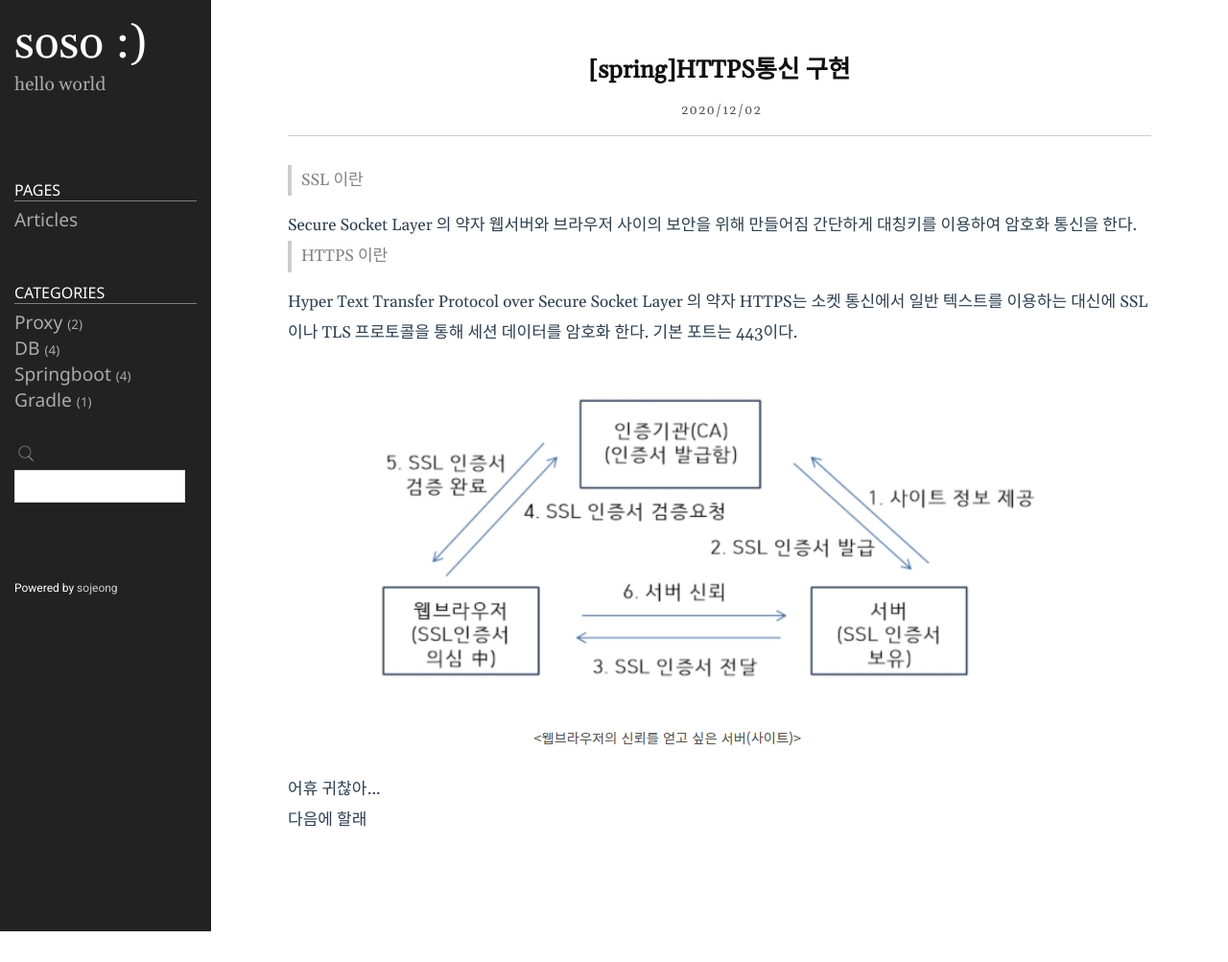
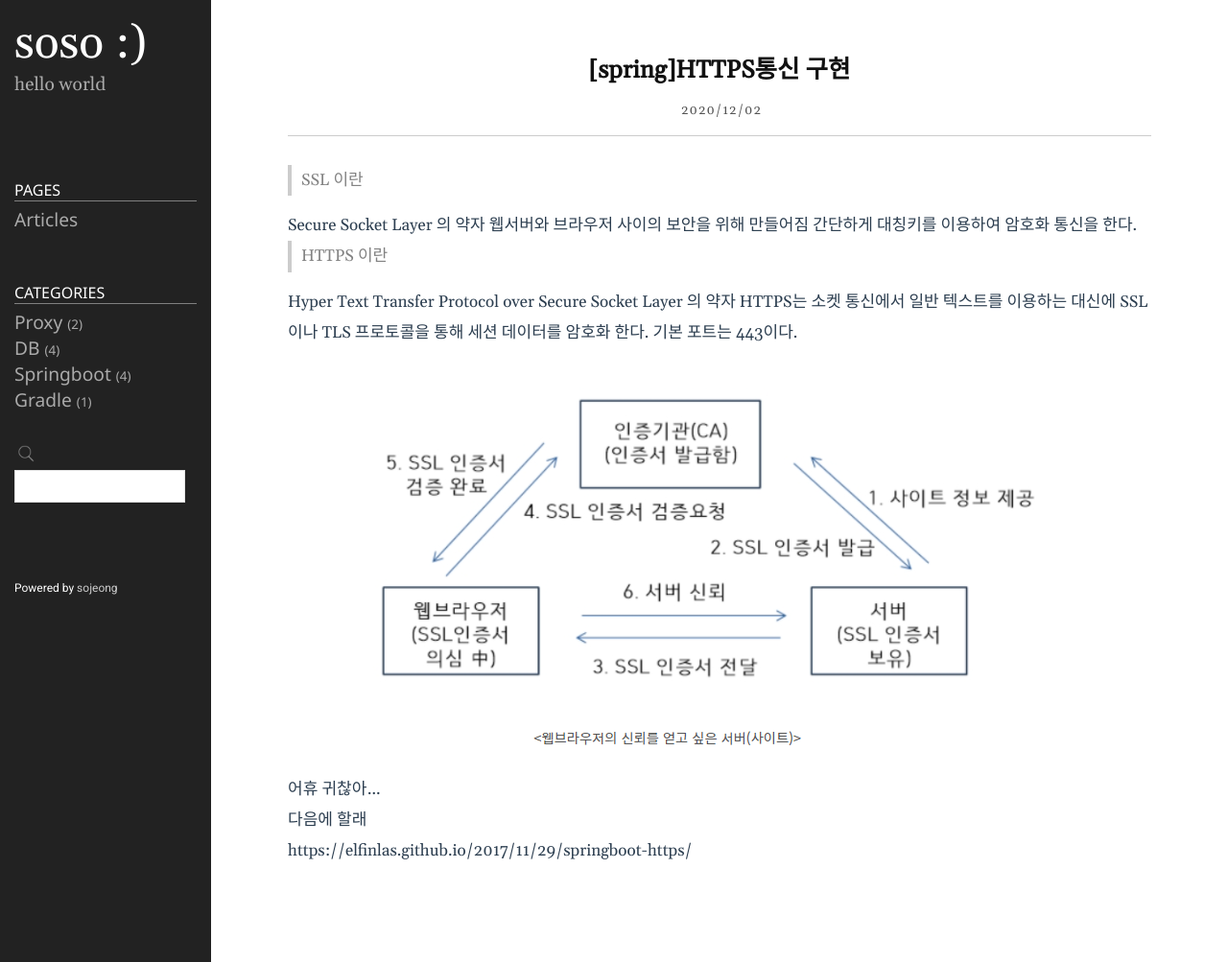
Before and after one commit to sosojeong2/sosojeong2.github.io, a Jekyll site: the page built from _posts/2020-12-02-https.markdown, in a window 1280 px wide. Shown: the whole page at 96% size. Built offline with Jekyll 4.4.1, drawn with Linux system fonts in a browser that asks for light colours; nearby versions of some CDN libraries; before the commit the page ends 971 px from its top, so only the background shows below that; part of the change alters nothing that is shown.

Commit message:
게시글 추가

```diff
--- a/_posts/2020-12-02-https.markdown
+++ b/_posts/2020-12-02-https.markdown
@@ -22,3 +22,6 @@ HTTPS는 소켓 통신에서 일반 텍스트를 이용하는 대신에 SSL이
 어휴 귀찮아...
 
 다음에 할래
+
+
+https://elfinlas.github.io/2017/11/29/springboot-https/
```
